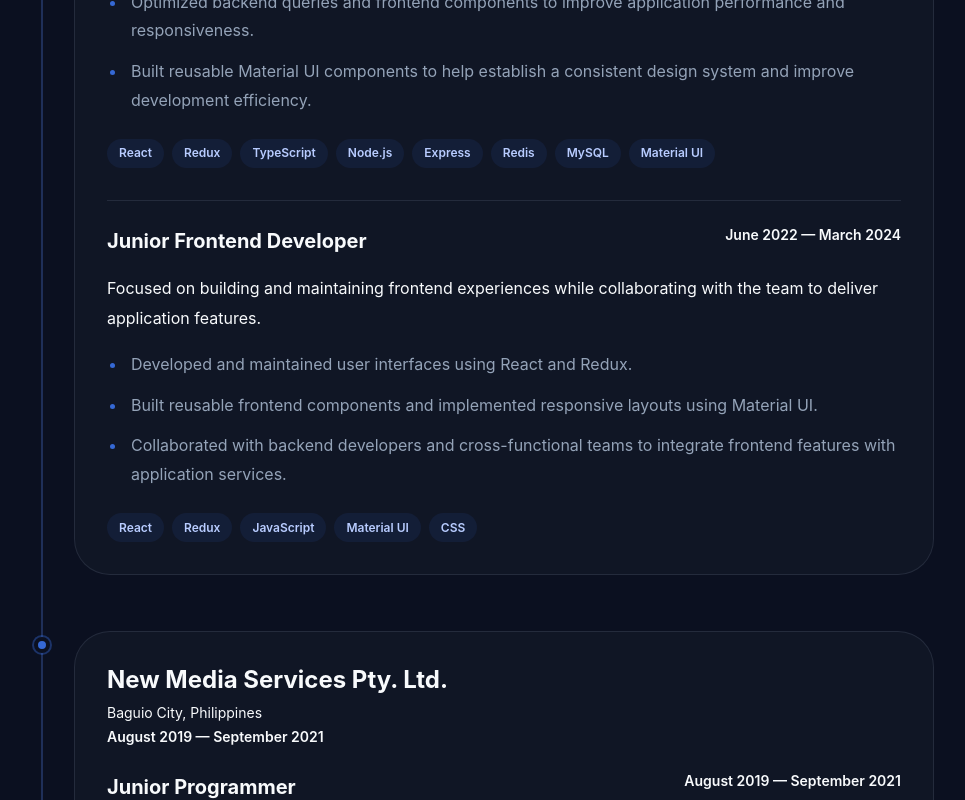
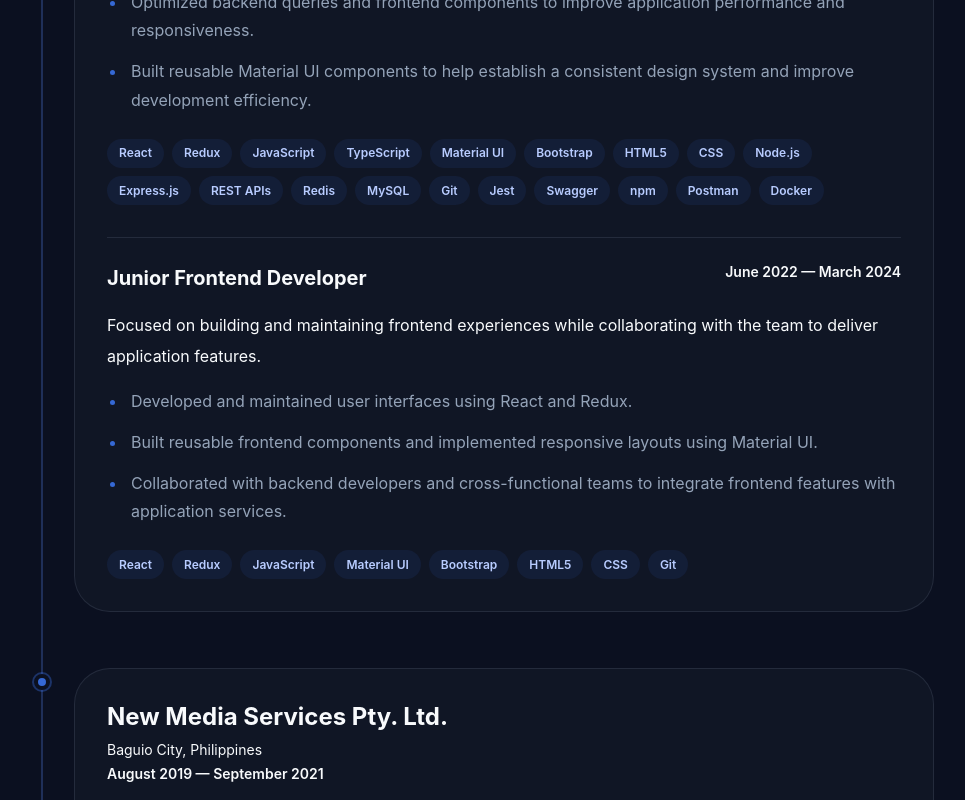
Before and after one commit to arvieguadiz/arvie-portfolio, a React (Vite) app: page / in a window 1280 px wide. Shown: the part 8000-8800 px from the top of the page, without its empty margins (46-1011 px from the left). Built offline with nearby package versions, Linux system fonts and the light colour scheme.

Commit message:
Added more technologies used in experience

```diff
--- a/src/sections/Experience.tsx
+++ b/src/sections/Experience.tsx
@@ -21,12 +21,23 @@ const experiences = [
         technologies: [
           "React",
           "Redux",
+          "JavaScript",
           "TypeScript",
+          "Material UI",
+          "Bootstrap",
+          "HTML5",
+          "CSS",
           "Node.js",
-          "Express",
+          "Express.js",
+          "REST APIs",
           "Redis",
           "MySQL",
-          "Material UI",
+          "Git",
+          "Jest",
+          "Swagger",
+          "npm",
+          "Postman",
+          "Docker",
         ],
       },
       {
@@ -39,7 +50,16 @@ const experiences = [
           "Built reusable frontend components and implemented responsive layouts using Material UI.",
           "Collaborated with backend developers and cross-functional teams to integrate frontend features with application services.",
         ],
-        technologies: ["React", "Redux", "JavaScript", "Material UI", "CSS"],
+        technologies: [
+          "React",
+          "Redux",
+          "JavaScript",
+          "Material UI",
+          "Bootstrap",
+          "HTML5",
+          "CSS",
+          "Git",
+        ],
       },
     ],
   },
@@ -58,7 +78,21 @@ const experiences = [
           "Collaborated with senior developers to identify bugs, troubleshoot issues, and optimize application performance.",
           "Participated in code reviews and contributed to building reusable frontend components.",
         ],
-        technologies: ["JavaScript", "React", "Node.js", "Express", "MySQL"],
+        technologies: [
+          "JavaScript",
+          "React",
+          "Material UI",
+          "Bootstrap",
+          "HTML5",
+          "CSS",
+          "Node.js",
+          "Express.js",
+          "REST APIs",
+          "MySQL",
+          "Redis",
+          "Git",
+          "Role-Based Access",
+        ],
       },
     ],
   },
```
